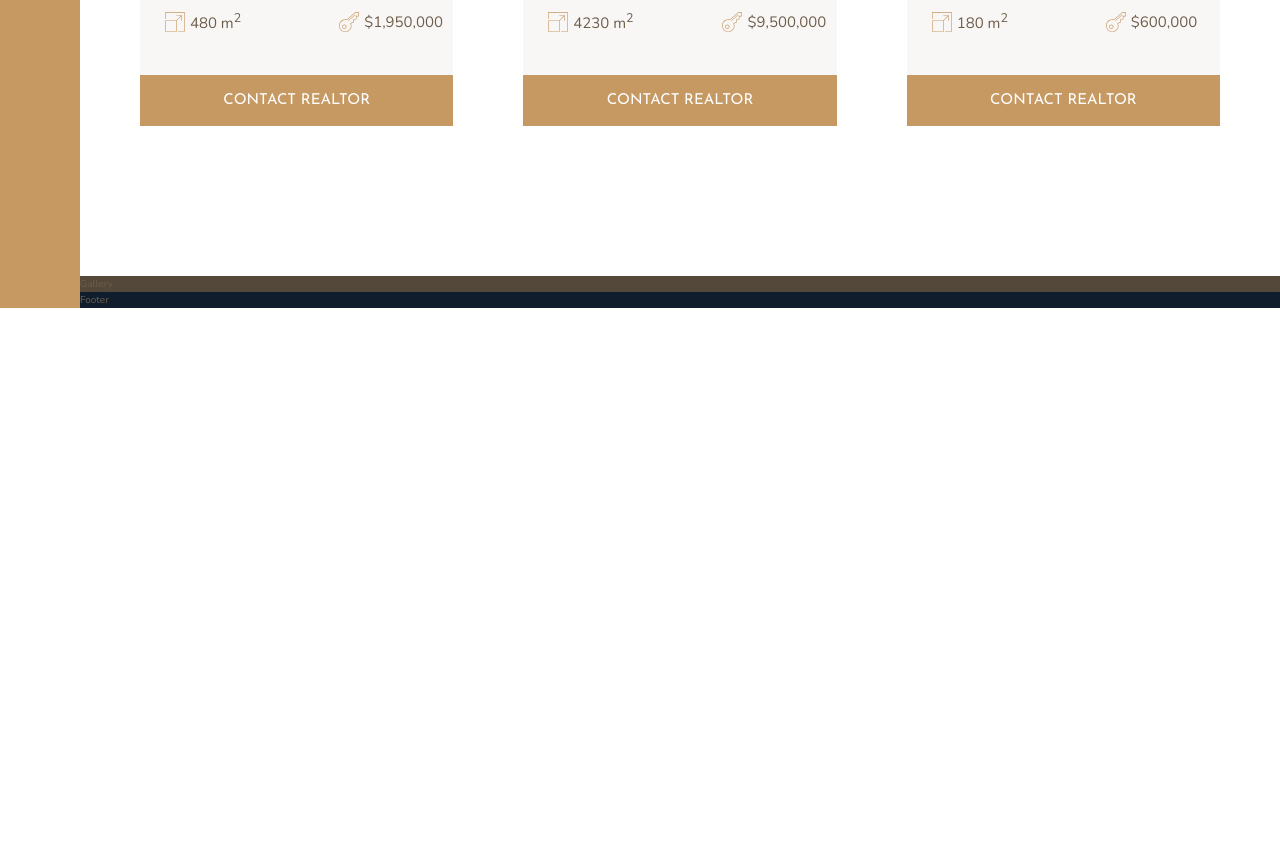
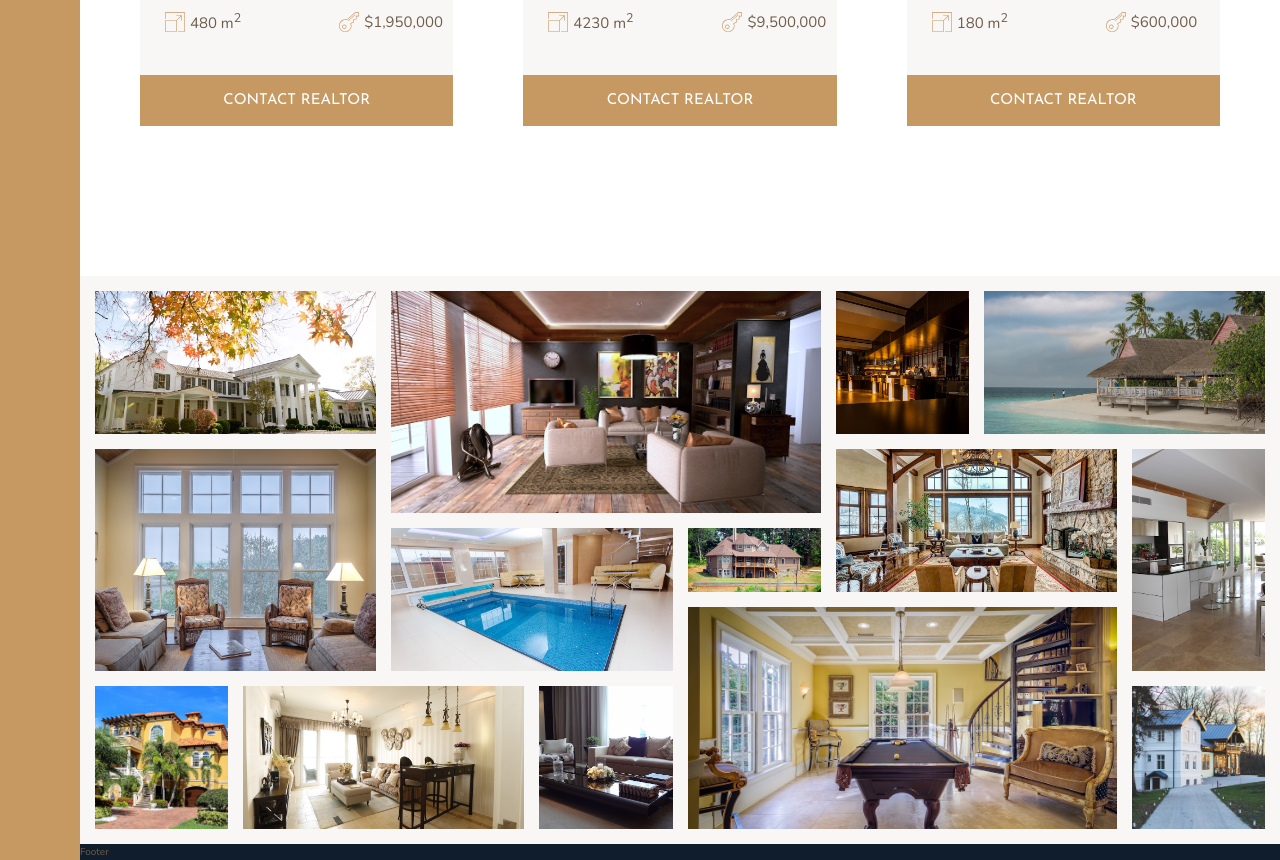
Before and after one commit to 1orZero/Nexter_practice, a website: page index.html in a window 1280 px wide. Shown: the part 2836-3696 px from the top of the page. Before the commit the page ends 3144 px from the top, so only its background shows below. Drawn offline with nearby package versions, Linux system fonts and the light colour scheme.

Commit message:
DONE Gallery section

```diff
--- a/index.html
+++ b/index.html
@@ -291,7 +291,48 @@
     </section>
 
     <section class="gallery">
-        Gallery
+        <figure class="gallery__item gallery__item--1">
+            <img src="img/gal-1.jpeg" alt="" class="gallery__img">
+        </figure>
+        <figure class="gallery__item gallery__item--2">
+            <img src="img/gal-2.jpeg" alt="" class="gallery__img">
+        </figure>
+        <figure class="gallery__item gallery__item--3">
+            <img src="img/gal-3.jpeg" alt="" class="gallery__img">
+        </figure>
+        <figure class="gallery__item gallery__item--4">
+            <img src="img/gal-4.jpeg" alt="" class="gallery__img">
+        </figure>
+        <figure class="gallery__item gallery__item--5">
+            <img src="img/gal-5.jpeg" alt="" class="gallery__img">
+        </figure>
+        <figure class="gallery__item gallery__item--6">
+            <img src="img/gal-6.jpeg" alt="" class="gallery__img">
+        </figure>
+        <figure class="gallery__item gallery__item--7">
+            <img src="img/gal-7.jpeg" alt="" class="gallery__img">
+        </figure>
+        <figure class="gallery__item gallery__item--8">
+            <img src="img/gal-8.jpeg" alt="" class="gallery__img">
+        </figure>
+        <figure class="gallery__item gallery__item--9">
+            <img src="img/gal-9.jpeg" alt="" class="gallery__img">
+        </figure>
+        <figure class="gallery__item gallery__item--10">
+            <img src="img/gal-10.jpeg" alt="" class="gallery__img">
+        </figure>
+        <figure class="gallery__item gallery__item--11">
+            <img src="img/gal-11.jpeg" alt="" class="gallery__img">
+        </figure>
+        <figure class="gallery__item gallery__item--12">
+            <img src="img/gal-12.jpeg" alt="" class="gallery__img">
+        </figure>
+        <figure class="gallery__item gallery__item--13">
+            <img src="img/gal-13.jpeg" alt="" class="gallery__img">
+        </figure>
+        <figure class="gallery__item gallery__item--14">
+            <img src="img/gal-14.jpeg" alt="" class="gallery__img">
+        </figure>
     </section>
 
     <footer class="footer">
--- a/sass/_gallery.scss
+++ b/sass/_gallery.scss
@@ -1,4 +1,75 @@
 .gallery {
-    background-color: $color-grey-dark-1;
+    background-color: $color-grey-light-1;
     grid-column: full-start / full-end;
+
+    display: grid;
+    grid-template-columns: repeat(8, 1fr);
+    grid-template-rows: repeat(7, 5vw);
+    grid-gap: 1.5rem;
+    padding: 1.5rem;
+
+    &__item {
+        &--1 {
+            grid-row: 1 / span 2;
+            grid-column: 1 / span 2;
+        }
+        &--2 {
+            grid-row: 1 / span 3;
+            grid-column: 3 / span 3;
+        }
+        &--3 {
+            grid-row: 1 / span 2;
+            grid-column: 6 / span 1;
+        }
+        &--4 {
+            grid-row: 1 / span 2;
+            grid-column: 7 / span 2;
+        }
+        &--5 {
+            grid-row: 3 / span 3;
+            grid-column: 1 / span 2;
+        }
+        &--6 {
+            grid-row: 4 / span 2;
+            grid-column: 3 / span 2;
+        }
+        &--7 {
+            grid-row: 4 / span 1;
+            grid-column: 5 / span 1;
+        }
+        &--8 {
+            grid-row: 3 / span 2;
+            grid-column: 6 / span 2;
+        }
+        &--9 {
+            grid-row: 3 / span 3;
+            grid-column: 8 / span 1;
+        }
+        &--10 {
+            grid-row: 6 / span 2;
+            grid-column: 1 / span 1;
+        }
+        &--11 {
+            grid-row: 6 / span 2;
+            grid-column: 2 / span 2;
+        }
+        &--12 {
+            grid-row: 6 / span 2;
+            grid-column: 4 / span 1;
+        }
+        &--13 {
+            grid-row: 5 / span 3;
+            grid-column: 5 / span 3;
+        }
+        &--14 {
+            grid-row: 6 / span 2;
+            grid-column: 8 / span 1;
+        }
+    }
+    &__img {
+        width: 100%;
+        height: 100%;
+        object-fit: cover;
+        display: block;
+    }
 }
```
Also changed, not shown: css/style.css.
